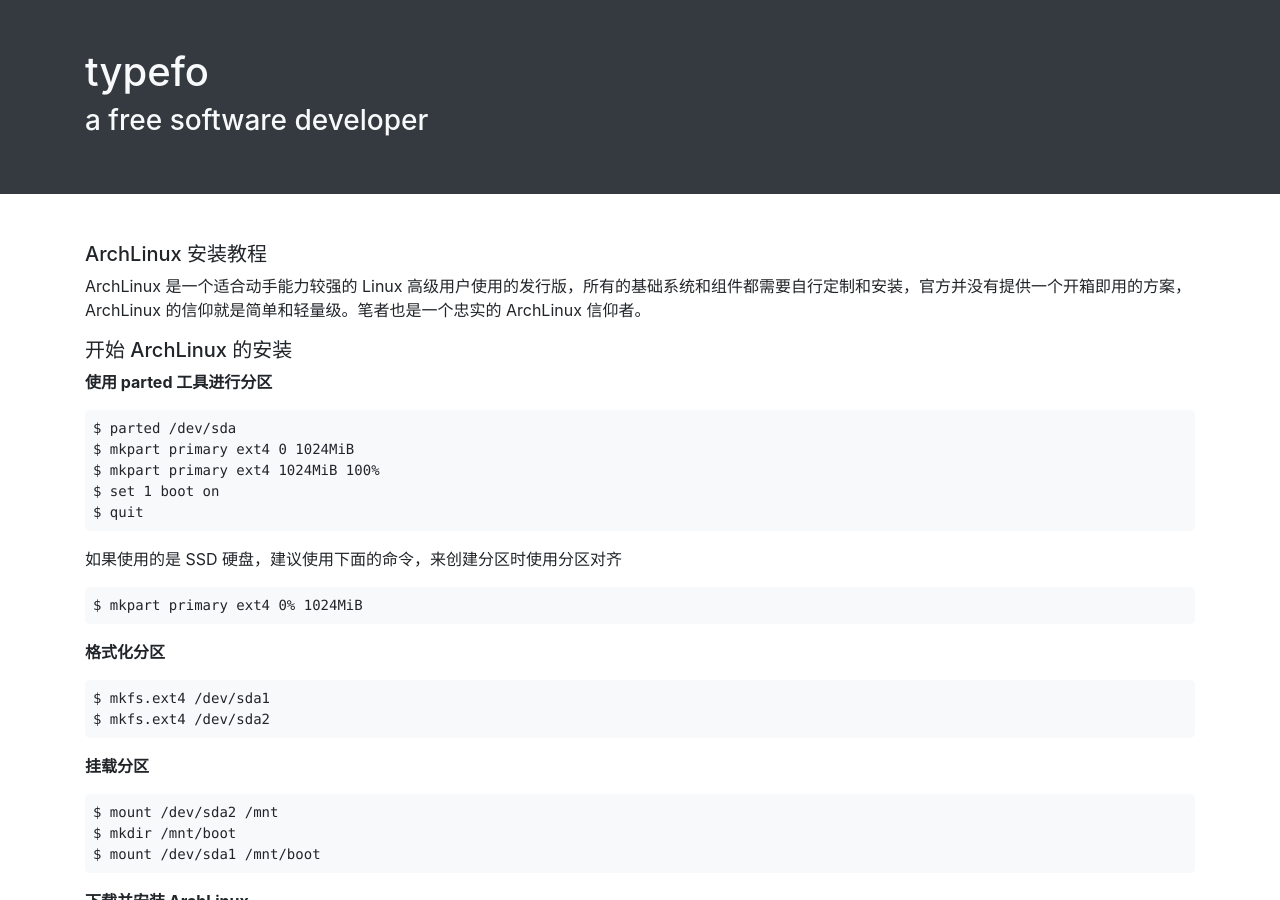
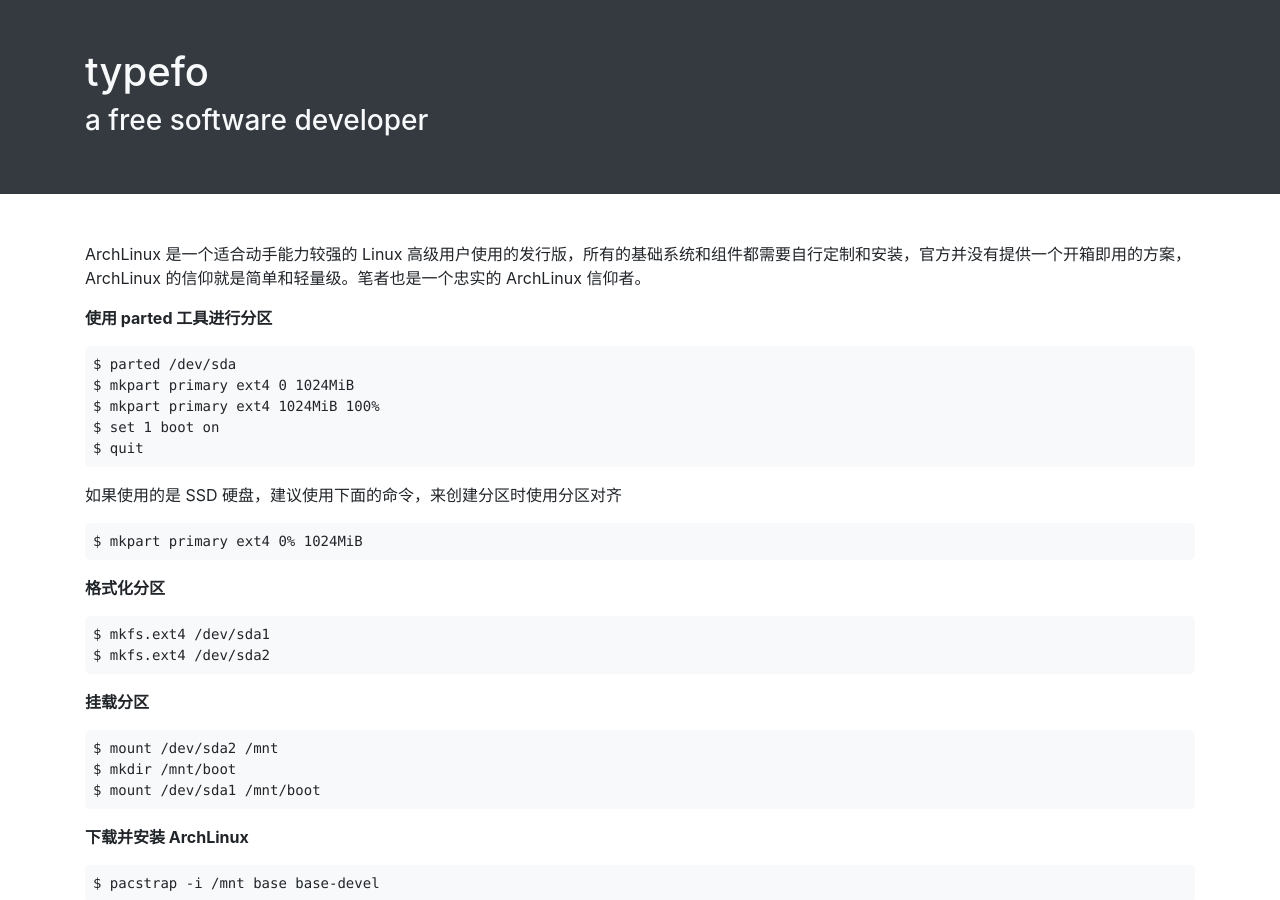
Before and after one commit to ehsud/blog, a Jekyll site: the page built from linux/archlinux-install-guide.md, in a window 1280 px wide and 900 px high. Built offline with Jekyll 4.4.1, drawn with Linux system fonts in a browser that asks for light colours.

Commit message:
updated some files

```diff
--- a/linux/archlinux-install-guide.md
+++ b/linux/archlinux-install-guide.md
@@ -4,11 +4,8 @@ title: Archlinux 安装教程
 copyleft: true
 ---
 
-##### ArchLinux 安装教程
 
 ArchLinux 是一个适合动手能力较强的 Linux 高级用户使用的发行版，所有的基础系统和组件都需要自行定制和安装，官方并没有提供一个开箱即用的方案，ArchLinux 的信仰就是简单和轻量级。笔者也是一个忠实的 ArchLinux 信仰者。
-
-##### 开始 ArchLinux 的安装
 
 **使用 parted 工具进行分区**
 
```
